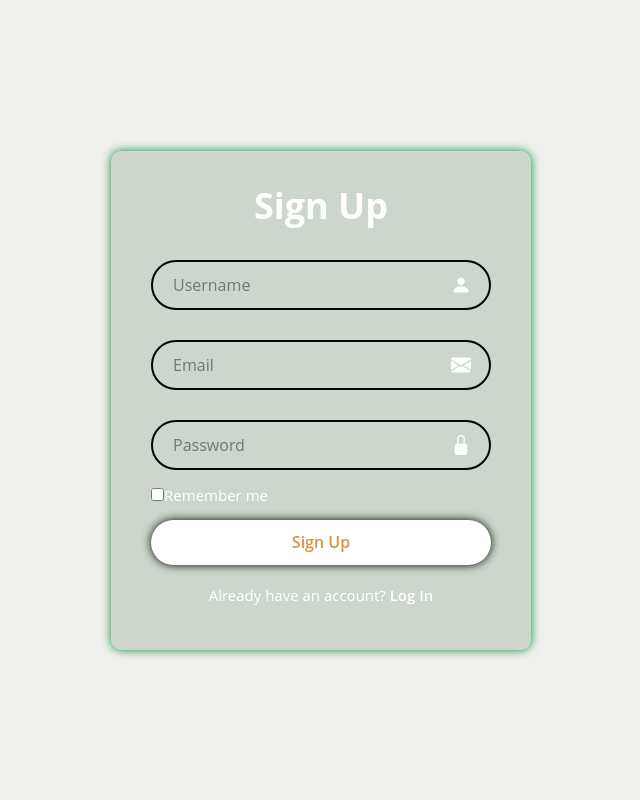
After one commit to faytee21/oml, a PHP site: page /register.html in a window 1280 px wide. The commit adds this page. Shown: the whole page, without its empty margins (319-959 px from the left). Run offline with PHP 8.4, Linux system fonts and the light colour scheme; some libraries are stand-ins or nearby versions.

Commit message:
oml-sequel

```diff
--- /dev/null
+++ b/css/register.css
@@ -0,0 +1,98 @@
+*{
+    margin: 0;
+    padding: 0;
+    box-sizing: border-box;
+    font-family: 'Open Sans', sans-serif;
+}
+body{
+    display: flex;
+    justify-content: center;
+    align-items: center;
+    min-height: 100vh;
+    background: rgb(240, 240, 238);
+}
+.wrapper{
+    width: 420px;
+    background: rgb(205, 214, 205);
+    border: 2px #0B8C38;
+    backdrop-filter: blur(20px);
+    box-shadow: 0 0 10px #0B8C38;
+    color: white;
+    border-radius: 10px;
+    padding: 30px 40px;
+}
+.wrapper h1{
+    font-size: 36px;
+    text-align: center;
+}
+.wrapper .input-box{
+    position: relative;
+    width: 100%;
+    height: 50px;
+
+    margin: 30px 0;
+}
+.input-box input{
+    width: 100%;
+    height: 100%;
+    background: transparent;
+    border: none;
+    outline: none;
+    border: 2px solid black;
+    border-radius: 40px;
+    font-size: 16px;
+    columns: white;
+    padding: 20px 45px 20px 20px;
+
+}
+.input-box i{
+    position: absolute;
+    right: 20px;
+    top: 50%;
+    transform: translateY(-50%);
+    font-size: 20px;
+}
+.wrapper .remember-forgot{
+    display: flex;
+    justify-content: space-between;
+    font-size: 15px;
+    margin: -15px 0 15px;
+}
+.remember-forgot label input{
+    accent-color: white;
+    text-decoration: none;
+}
+.remember-forgot a{
+    color: white;
+    text-decoration: none;
+}
+.remember-forgot a:hover{
+    text-decoration: underline;
+}
+.wrapper .btn{
+    width: 100%;
+    height: 45px;
+    background: white;
+    border: none;
+    outline: none;
+    border-radius: 40px;
+    box-shadow: 0 0 10px black;
+    cursor: pointer;
+    font-size: 16px;
+    color: rgb(219, 147, 58);
+    font-weight: 600;
+
+}
+.wrapper .register-link{
+    font-size: 15px;
+    text-align: center;
+    margin: 20px 0 15px;
+}
+.register-link p a {
+    color: white;
+    text-decoration: none;
+    font-weight: 600;
+}
+.register-link p a:hover{
+    text-decoration: underline;
+}
--- /dev/null
+++ b/register.html
@@ -0,0 +1,41 @@
+<!DOCTYPE html>
+<html lang="en">
+<head>
+    <meta charset="UTF-8">
+    <meta name="viewport" content="width=device-width, initial-scale=1.0">
+    <link rel="stylesheet" href="./css/register.css">
+    <link rel="stylesheet" href="https://pro.fontawesome.com/releases/v5.10.0/css/all.css">
+    <link rel="stylesheet" href="https://cdn.jsdelivr.net/npm/bootstrap-icons@1.10.5/font/bootstrap-icons.css">
+    <title>Sign Up</title>
+</head>
+<body>
+    <div class="wrapper">
+        <form action="">
+            <h1>Sign Up</h1>
+            <div class="input-box">
+                <input type="text" placeholder="Username" required>  <i class="bi bi-person-fill"></i>
+            </div>
+            <div class="input-box">
+                <input type="email" placeholder="Email" required>  <i class="bi bi-envelope-fill"></i>
+            </div>
+            <div class="input-box">
+                <input type="password" placeholder="Password" required><i class="bi bi-lock-fill"></i>
+            </div>
+
+            <div class="remember-forgot">
+                <label for=""><input type="checkbox">Remember me</label>
+                <!--<a href="#">Forgot password?</a>-->
+            </div>
+
+            <button type="submit" class="btn">Sign Up</button>
+
+            <div class="register-link">
+                <p>Already have an account? <a href="login.html">Log In</a></p>
+            </div>
+<!--icon links <i class="bi bi-envelope-fill"></i>
+
+-->
+        </form>
+    </div>
+</body>
+</html>
```
Also changed, not shown: contact.html (+27 -5 lines), css/contact.css (+189 -5 lines), css/index.css (+12 -8 lines), deluxe.html (+14 -15 lines), gallery.html (+4 -3 lines), index.html (+29 -30 lines), login.html (added, +38 -0 lines), rooms.html (+6 -5 lines), standard.html (+14 -15 lines), suites.html (+14 -15 lines), image/logoo.jpg (added).
